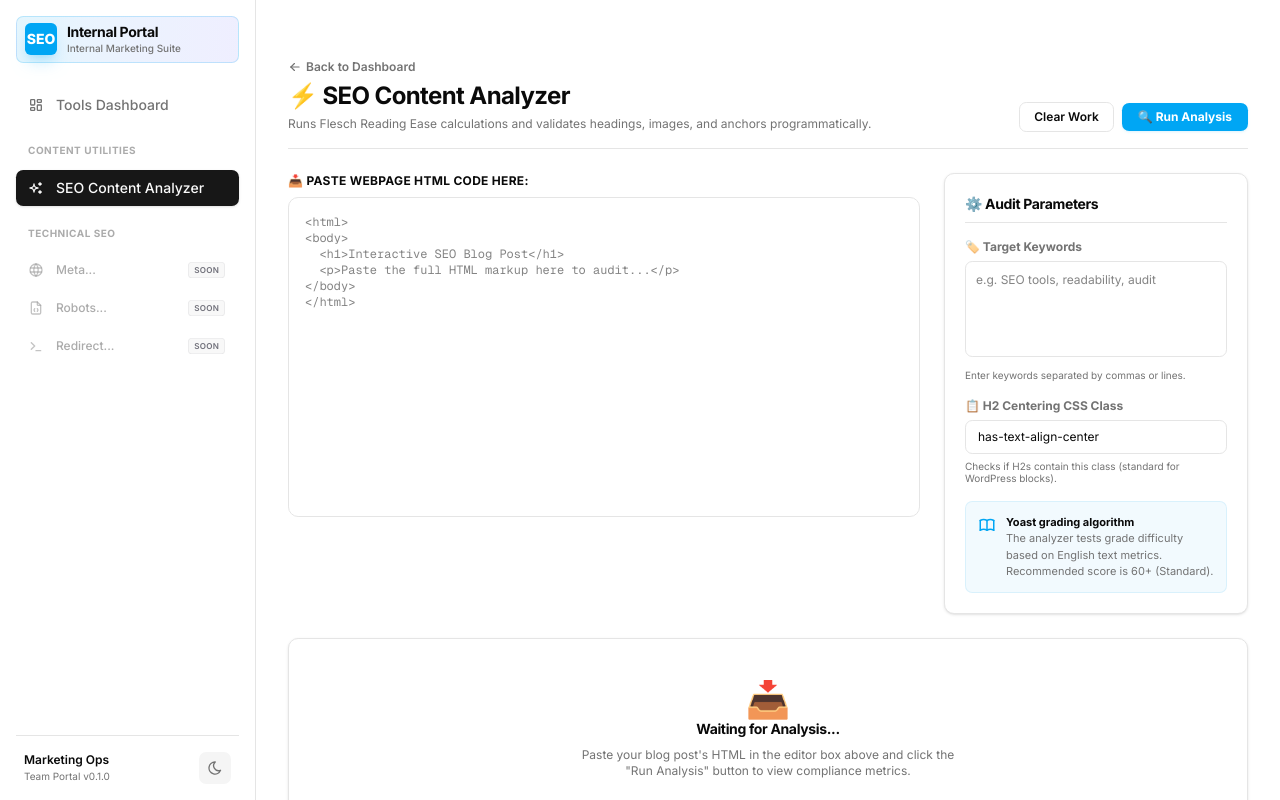
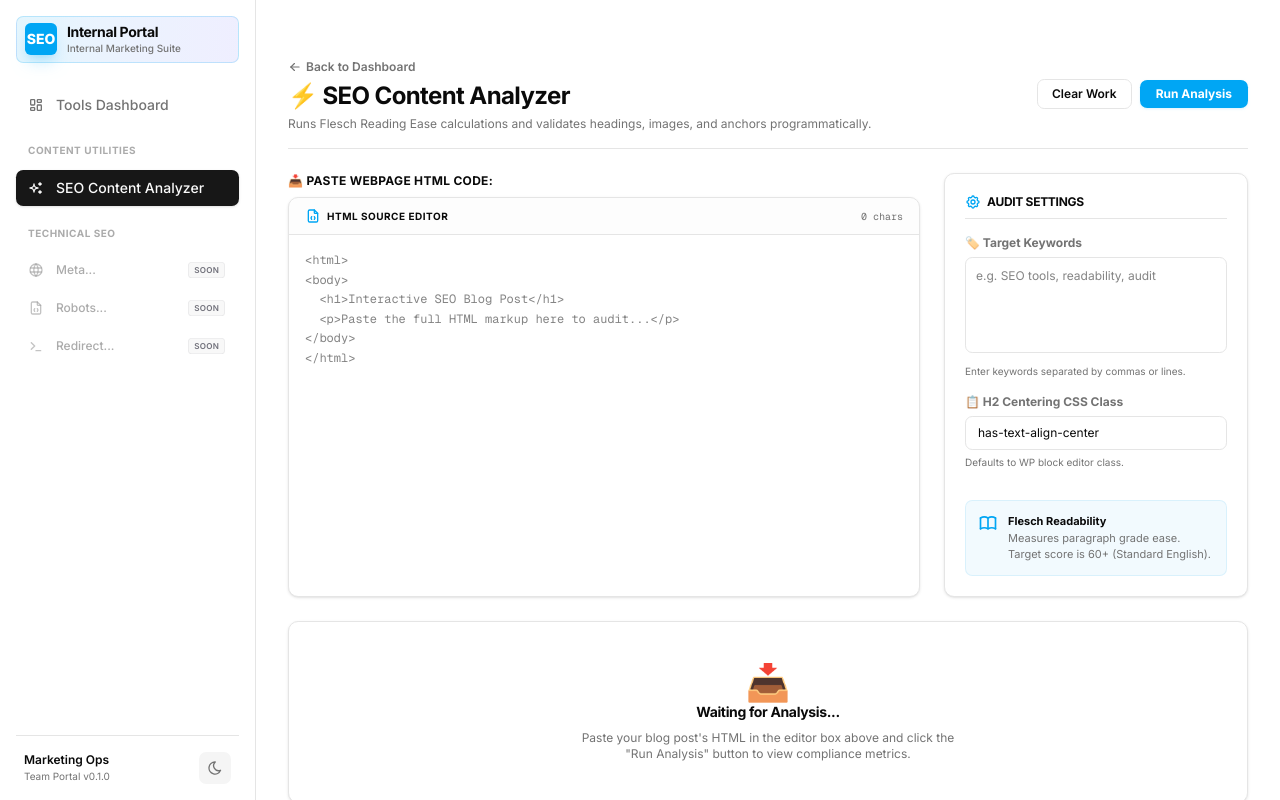
Before and after one commit to gautamtechmero/seo_tools, a Next.js app: page /content-analyzer in a window 1280 px wide. Built offline with nearby package versions, Linux system fonts and the light colour scheme.

Commit message:
Improve UI responsiveness, flex-layouts, and fix copy handler in Content Analyzer

```diff
--- a/app/content-analyzer/page.tsx
+++ b/app/content-analyzer/page.tsx
@@ -13,7 +13,9 @@ import {
   IconCircleCheck,
   IconCircleX,
   IconBook,
-  IconExternalLink
+  IconExternalLink,
+  IconFileCode,
+  IconSettings
 } from "@tabler/icons-react"
 import { runSeoAudit, generateProgrammaticReport, type AuditResults } from "@/lib/seo-analyzer"
 
@@ -111,7 +113,7 @@ export default function ContentAnalyzerPage() {
           </p>
         </div>
 
-        <div className="flex items-center gap-2 sm:self-end">
+        <div className="flex flex-wrap items-center gap-2">
           <button
             onClick={() => {
               setHtmlInput("");
@@ -127,7 +129,7 @@ export default function ContentAnalyzerPage() {
             onClick={handleAnalyze}
             className="px-4 py-1.5 text-xs font-bold bg-sky-500 hover:bg-sky-600 text-white rounded-lg shadow-sm shadow-sky-500/10 transition-colors"
           >
-            🔍 Run Analysis
+            Run Analysis
           </button>
         </div>
       </div>
@@ -136,10 +138,20 @@ export default function ContentAnalyzerPage() {
       <div className="grid grid-cols-1 lg:grid-cols-3 gap-6">
 
         {/* HTML Paste Box */}
-        <div className="lg:col-span-2 space-y-2">
+        <div className="lg:col-span-2 flex flex-col space-y-2">
           <label className="text-xs font-bold text-foreground tracking-wide uppercase block">
-            📥 Paste Webpage HTML Code Here:
+            📥 Paste Webpage HTML Code:
           </label>
+
+          <div className="bg-card border border-border rounded-xl shadow-sm overflow-hidden flex flex-col h-full">
+            <div className="flex items-center justify-between px-4 py-2.5 border-b border-border bg-muted/20">
+              <span className="text-[10px] font-bold text-foreground flex items-center gap-1.5 uppercase tracking-wider">
+                <IconFileCode className="size-4 text-sky-500" /> HTML Source Editor
+              </span>
+              <span className="text-[10px] text-muted-foreground font-mono">
+                {htmlInput.length} chars
+              </span>
+            </div>
             <textarea
               value={htmlInput}
               onChange={(e) => setHtmlInput(e.target.value)}
@@ -149,15 +161,17 @@ export default function ContentAnalyzerPage() {
   <p>Paste the full HTML markup here to audit...</p>
 </body>
 </html>"
-            className="w-full h-80 rounded-xl border border-border bg-card p-4 text-xs font-mono focus:outline-none focus:ring-1 focus:ring-sky-500 focus:border-sky-500 resize-none transition-shadow"
+              className="w-full h-80 lg:h-[350px] border-0 bg-transparent p-4 text-xs font-mono focus:outline-none resize-none leading-relaxed"
             />
+          </div>
         </div>
 
         {/* Settings Column */}
         <div className="space-y-4">
-          <div className="bg-card border border-border rounded-xl p-5 space-y-4 shadow-sm">
-            <h3 className="text-sm font-bold tracking-tight border-b border-border pb-2 text-foreground">
-              ⚙️ Audit Parameters
+          <div className="bg-card border border-border rounded-xl p-5 space-y-4 shadow-sm h-full flex flex-col justify-between">
+            <div className="space-y-4">
+              <h3 className="text-xs font-bold tracking-tight border-b border-border pb-2 text-foreground flex items-center gap-1.5 uppercase">
+                <IconSettings className="size-4 text-sky-500" /> Audit Settings
               </h3>
 
               {/* Target Keywords Input */}
@@ -189,16 +203,17 @@ export default function ContentAnalyzerPage() {
                   className="w-full rounded-lg border border-border bg-background px-3 py-2 text-xs focus:outline-none focus:ring-1 focus:ring-sky-500 focus:border-sky-500"
                 />
                 <span className="text-[10px] text-muted-foreground leading-tight block">
-                Checks if H2s contain this class (standard for WordPress blocks).
+                  Defaults to WP block editor class.
                 </span>
+              </div>
             </div>
 
             {/* Quick Helper Tip */}
-            <div className="rounded-lg bg-sky-500/5 border border-sky-500/10 p-3 flex items-start gap-2.5">
-              <IconBook className="size-4.5 text-sky-500 shrink-0 mt-0.5" />
+            <div className="rounded-lg bg-sky-500/5 border border-sky-500/10 p-3 flex items-start gap-2.5 mt-4">
+              <IconBook className="size-5 text-sky-500 shrink-0" />
               <div className="text-[11px] text-muted-foreground leading-normal">
-                <span className="font-bold text-foreground block">Yoast grading algorithm</span>
-                The analyzer tests grade difficulty based on English text metrics. Recommended score is 60+ (Standard).
+                <span className="font-bold text-foreground block">Flesch Readability</span>
+                Measures paragraph grade ease. Target score is 60+ (Standard English).
               </div>
             </div>
           </div>
@@ -238,7 +253,7 @@ export default function ContentAnalyzerPage() {
             <div className="space-y-6">
 
               {/* Metric Badges */}
-              <div className="grid grid-cols-2 lg:grid-cols-5 gap-4">
+              <div className="grid grid-cols-2 sm:grid-cols-3 md:grid-cols-5 gap-4">
                 {[
                   { label: "Word Count", value: auditResults.totalWords, color: "text-foreground" },
                   {
@@ -454,13 +469,13 @@ export default function ContentAnalyzerPage() {
                   🔍 Extracted Page Elements Detail
                 </h3>
 
-                <div className="grid grid-cols-1 lg:grid-cols-3 gap-6">
+                <div className="grid grid-cols-1 md:grid-cols-2 lg:grid-cols-3 gap-6">
 
                   {/* HEADINGS DETAIL */}
                   <div className="bg-card border border-border rounded-xl p-4 shadow-sm space-y-4 flex flex-col justify-between h-[450px]">
                     <div className="space-y-3 flex-1 overflow-hidden flex flex-col">
                       <div className="flex items-center justify-between border-b border-border pb-2">
-                        <h4 className="text-sm font-bold tracking-tight text-foreground flex items-center gap-1.5">
+                        <h4 className="text-sm font-bold tracking-tight text-foreground flex items-center gap-1.5 font-sans">
                           <IconBook className="size-4 text-sky-500" /> H2 Headings ({auditResults.headings.all.length})
                         </h4>
                         <span className="text-[10px] text-muted-foreground font-mono">
@@ -515,7 +530,7 @@ export default function ContentAnalyzerPage() {
                   <div className="bg-card border border-border rounded-xl p-4 shadow-sm space-y-4 flex flex-col justify-between h-[450px]">
                     <div className="space-y-3 flex-1 overflow-hidden flex flex-col">
                       <div className="flex items-center justify-between border-b border-border pb-2">
-                        <h4 className="text-sm font-bold tracking-tight text-foreground flex items-center gap-1.5">
+                        <h4 className="text-sm font-bold tracking-tight text-foreground flex items-center gap-1.5 font-sans">
                           <IconLink className="size-4 text-sky-500" /> Links & Anchor Texts ({auditResults.links.all.length})
                         </h4>
                         <span className="text-[10px] text-muted-foreground font-mono">
@@ -545,9 +560,9 @@ export default function ContentAnalyzerPage() {
                                 href={link.href}
                                 target="_blank"
                                 rel="noopener noreferrer"
-                                className="text-sky-500 hover:underline flex items-center gap-1 text-[10px] font-mono truncate"
+                                className="text-sky-500 hover:underline flex items-center gap-1 text-[10px] font-mono break-all leading-normal"
                               >
-                                URL: {link.href} <IconExternalLink className="size-2.5 shrink-0" />
+                                URL: {link.href} <IconExternalLink className="size-2.5 shrink-0 inline" />
                               </a>
                               <div className="flex items-center justify-between text-[10px] pt-1">
                                 <span className={`px-1.5 py-0.5 rounded font-bold uppercase tracking-wider ${
@@ -575,10 +590,10 @@ export default function ContentAnalyzerPage() {
                   </div>
 
                   {/* IMAGES DETAIL */}
-                  <div className="bg-card border border-border rounded-xl p-4 shadow-sm space-y-4 flex flex-col justify-between h-[450px]">
+                  <div className="bg-card border border-border rounded-xl p-4 shadow-sm space-y-4 flex flex-col justify-between h-[450px] md:col-span-2 lg:col-span-1">
                     <div className="space-y-3 flex-1 overflow-hidden flex flex-col">
                       <div className="flex items-center justify-between border-b border-border pb-2">
-                        <h4 className="text-sm font-bold tracking-tight text-foreground flex items-center gap-1.5">
+                        <h4 className="text-sm font-bold tracking-tight text-foreground flex items-center gap-1.5 font-sans">
                           <IconPhoto className="size-4 text-sky-500" /> Images Alt/Title ({auditResults.images.all.length})
                         </h4>
                         <span className="text-[10px] text-muted-foreground font-mono">
@@ -607,20 +622,20 @@ export default function ContentAnalyzerPage() {
 
                               <div className="space-y-1 text-[11px] border-t border-border/20 pt-1.5">
                                 <div className="flex items-start gap-1 justify-between">
-                                  <span className="text-muted-foreground">Alt:</span>
-                                  <span className={`font-mono truncate max-w-[150px] ${img.hasAlt ? "text-foreground font-semibold" : "text-rose-500 font-bold"}`}>
+                                  <span className="text-muted-foreground shrink-0">Alt:</span>
+                                  <span className={`font-mono text-right break-all ml-4 ${img.hasAlt ? "text-foreground font-semibold" : "text-rose-500 font-bold"}`}>
                                     {img.alt}
                                   </span>
                                 </div>
                                 <div className="flex items-start gap-1 justify-between">
-                                  <span className="text-muted-foreground">Title:</span>
-                                  <span className={`font-mono truncate max-w-[150px] ${img.hasTitle ? "text-foreground font-semibold" : "text-rose-500 font-bold"}`}>
+                                  <span className="text-muted-foreground shrink-0">Title:</span>
+                                  <span className={`font-mono text-right break-all ml-4 ${img.hasTitle ? "text-foreground font-semibold" : "text-rose-500 font-bold"}`}>
                                     {img.title}
                                   </span>
                                 </div>
                               </div>
 
-                              <div className="flex gap-1.5 pt-1">
+                              <div className="flex flex-wrap gap-1.5 pt-1">
                                 <span className={`px-1.5 py-0.5 rounded text-[9px] font-bold uppercase tracking-wider ${
                                   img.hasAlt ? "bg-emerald-500/10 text-emerald-500" : "bg-rose-500/10 text-rose-500"
                                 }`}>
@@ -655,7 +670,7 @@ export default function ContentAnalyzerPage() {
 
               <div className="flex items-center justify-between border-b border-border pb-3">
                 <div>
-                  <h3 className="text-sm font-bold tracking-tight text-foreground">
+                  <h3 className="text-sm font-bold tracking-tight text-foreground font-sans">
                     📄 Programmatic Audit Output
                   </h3>
                   <p className="text-[11px] text-muted-foreground">
@@ -664,7 +679,7 @@ export default function ContentAnalyzerPage() {
                 </div>
                 <button
                   onClick={() => handleCopyReport(generateProgrammaticReport(auditResults, centerClass))}
-                  className="inline-flex items-center gap-1.5 px-3 py-1.5 text-xs font-bold bg-sky-500 hover:bg-sky-600 text-white rounded-lg transition-colors"
+                  className="inline-flex items-center gap-1.5 px-3 py-1.5 text-xs font-bold bg-sky-500 hover:bg-sky-600 text-white rounded-lg transition-colors shadow-sm shadow-sky-500/10"
                 >
                   <IconCopy className="size-3.5" /> Copy Report
                 </button>
```
Lines whose indentation alone changed are shown as unchanged.
